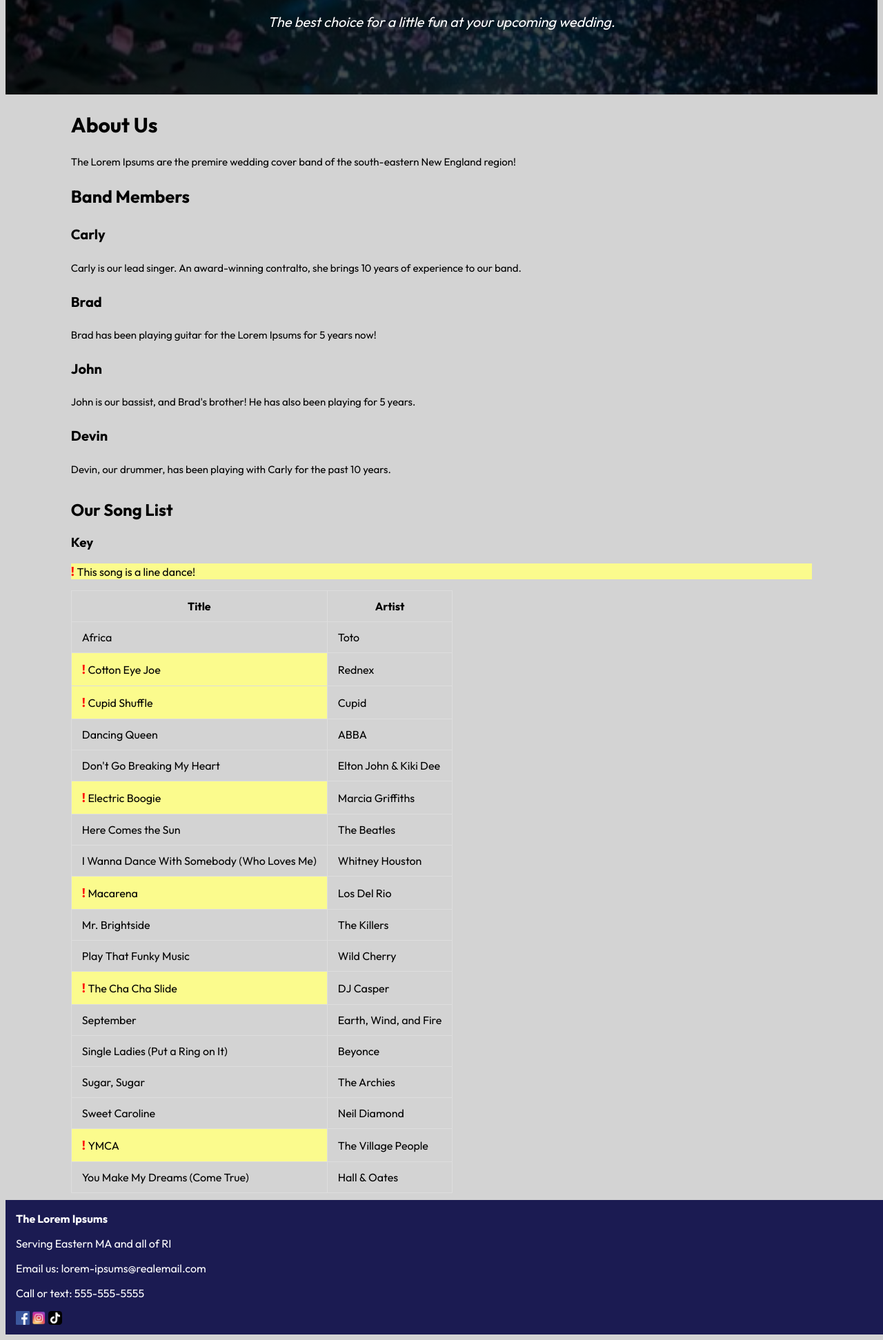
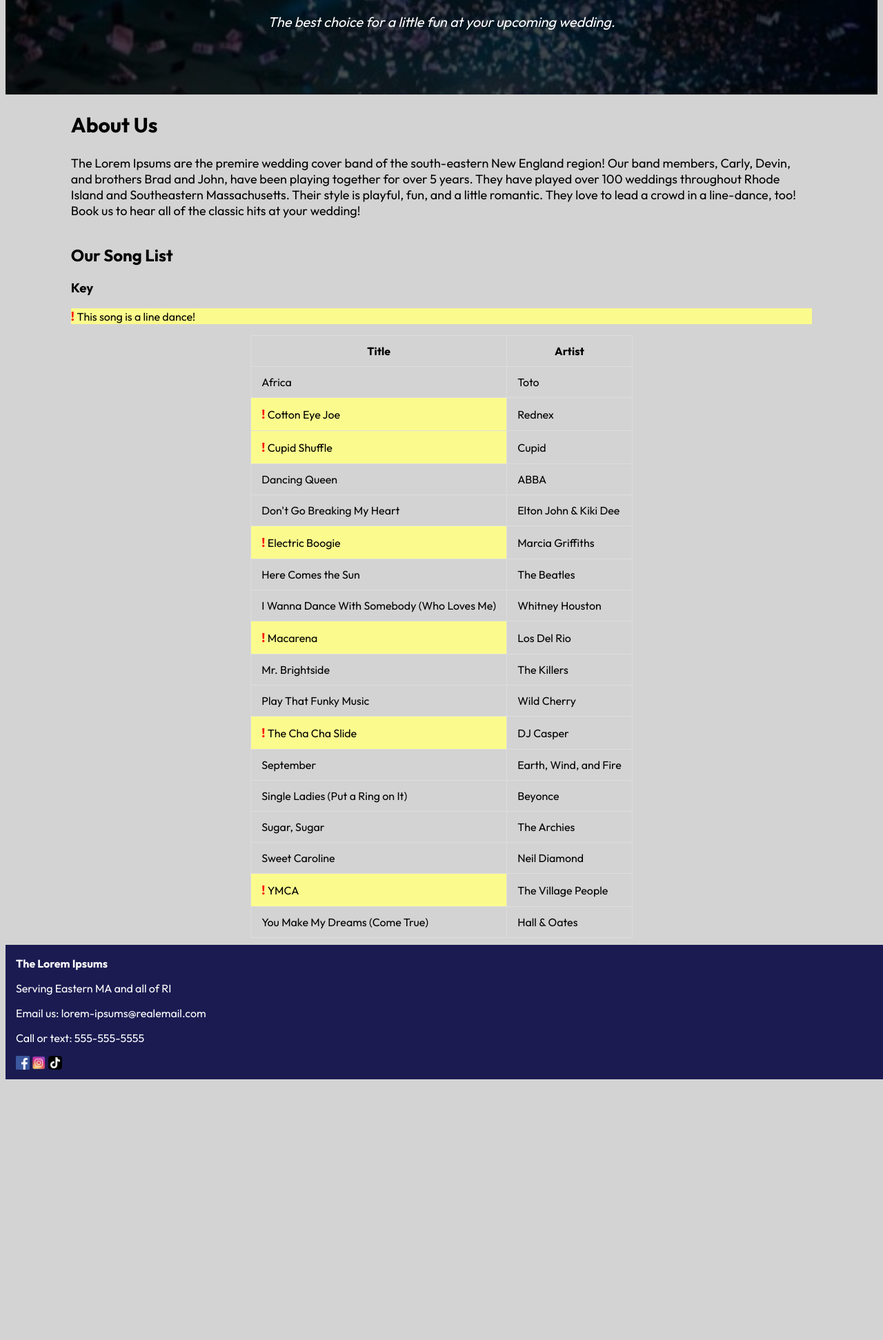
Before and after one commit to allie-tatarian/allie-tatarian.github.io, a PHP site: page /project1/about.html in a window 1280 px wide. Shown: the part 169-2112 px from the top of the page at 69% size. After the commit the page ends 1734 px from the top, so only its background shows below. Run offline with PHP 8.4, Linux system fonts and the light colour scheme.

Commit message:
Update About page

```diff
--- a/project1/about.html
+++ b/project1/about.html
@@ -8,54 +8,6 @@
         <link rel="preconnect" href="https://fonts.googleapis.com">
         <link rel="preconnect" href="https://fonts.gstatic.com" crossorigin>
         <link href="https://fonts.googleapis.com/css2?family=Outfit:wght@100..900&display=swap" rel="stylesheet">
-        <style>
-            .about h2 {
-                font-size: 30px;
-            }
-
-            .about h3 {
-                font-size: 25px;
-            }
-
-            .about h4 {
-                font-size: 20px;
-            }
-            .about p {
-                font-size: 15px;
-            }
-
-            .line-dance {
-                /*I thought it would be cute and silly to make the line dances stand out.*/
-    background-color: rgb(251, 251, 141);
-    font-size: 16px; /*This is mostly redundant, but does make the key paragraph above the table match.*/
-}
-
-.line-dance::before {
-    content: "! ";
-    color: red;
-    font-weight: bold;
-    font-size: 18px;
-}
-
-td {
-    /*padding-right: 20px;*/
-}
-
-.songs {
-    overflow-x: auto;
-    width: 100%;
-}
-
-table {
-    border-collapse: collapse
-}
-
-td,th {
-    padding:12px 15px;
-    border:1px solid #ddd;
-    font-size:16px
-}
-        </style>
     </head>
     <body>
 
@@ -77,16 +29,7 @@
         <main>
             <div class="about">
                 <h2>About Us</h2>
-                <p>The Lorem Ipsums are the premire wedding cover band of the south-eastern New England region! </p>
-                <h3>Band Members</h3>
-                <h4>Carly</h4>
-                <p>Carly is our lead singer. An award-winning contralto, she brings 10 years of experience to our band.</p>
-                <h4>Brad</h4>
-                <p>Brad has been playing guitar for the Lorem Ipsums for 5 years now!</p>
-                <h4>John</h4>
-                <p>John is our bassist, and Brad's brother! He has also been playing for 5 years.</p>
-                <h4>Devin</h4>
-                <p>Devin, our drummer, has been playing with Carly for the past 10 years.</p>
+                <p>The Lorem Ipsums are the premire wedding cover band of the south-eastern New England region! Our band members, Carly, Devin, and brothers Brad and John, have been playing together for over 5 years. They have played over 100 weddings throughout Rhode Island and Southeastern Massachusetts. Their style is playful, fun, and a little romantic. They love to lead a crowd in a line-dance, too! Book us to hear all of the classic hits at your wedding!</p>
             </div>
 
             <div class="songs">
--- a/project1/css/style.css
+++ b/project1/css/style.css
@@ -167,17 +167,44 @@
     height: auto;
 }
 
-td {
-    margin-right: 5px;
+.about h2 {
+    font-size: 30px;
+}
+
+.about p {
+    font-size: 18px;
 }
 
 .line-dance {
-    background-color: yellow;
+    /*I thought it would be cute and silly to make the line dances stand out.*/
+    background-color: rgb(251, 251, 141);
+    font-size: 16px; /*This is mostly redundant, but does make the key paragraph above the table match.*/
 }
 
 .line-dance::before {
     content: "! ";
     color: red;
     font-weight: bold;
-    font-size: 16px;
+    font-size: 18px;
 }
+
+td {
+    /*padding-right: 20px;*/
+}
+
+.songs {
+    overflow-x: auto;
+    width: 100%;
+}
+
+table {
+    border-collapse: collapse;
+    margin-left: auto;
+    margin-right: auto;
+}
+
+td,th {
+    padding:12px 15px;
+    border:1px solid #ddd;
+    font-size:16px
+}
```
